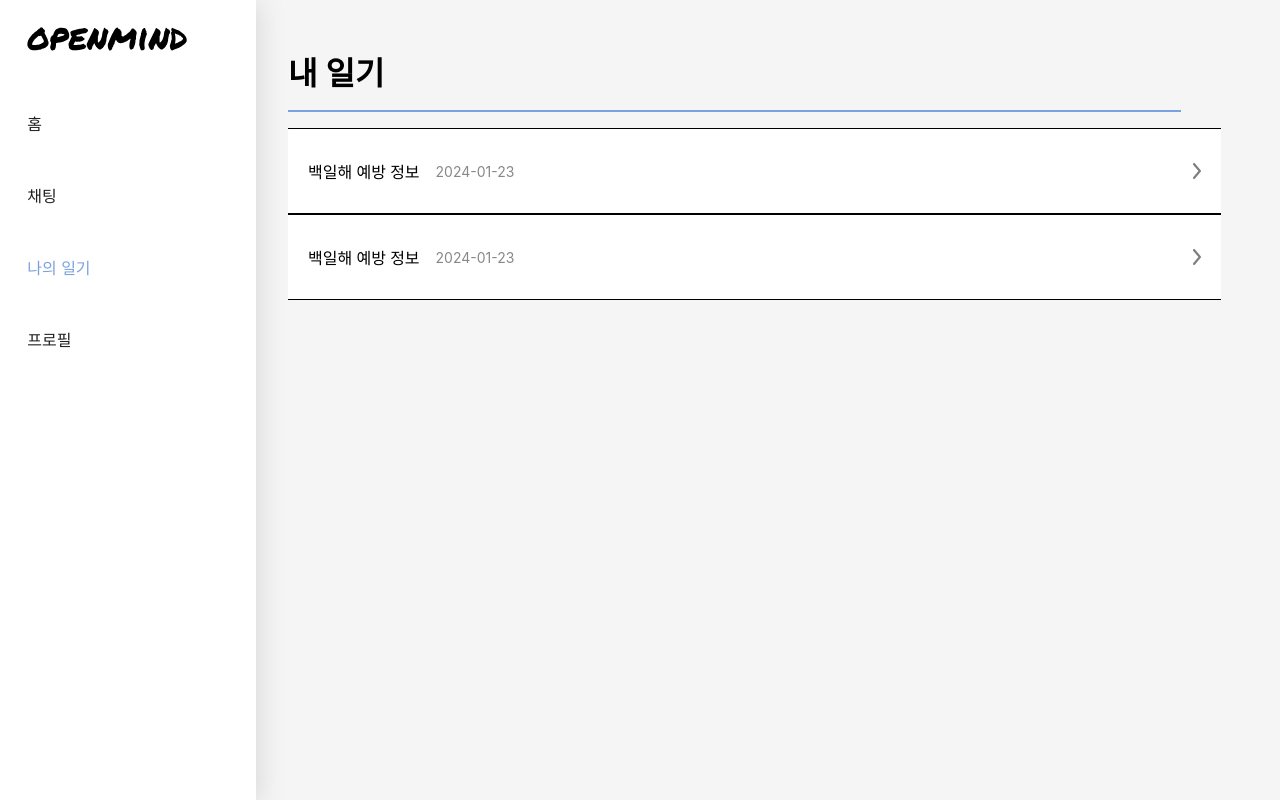
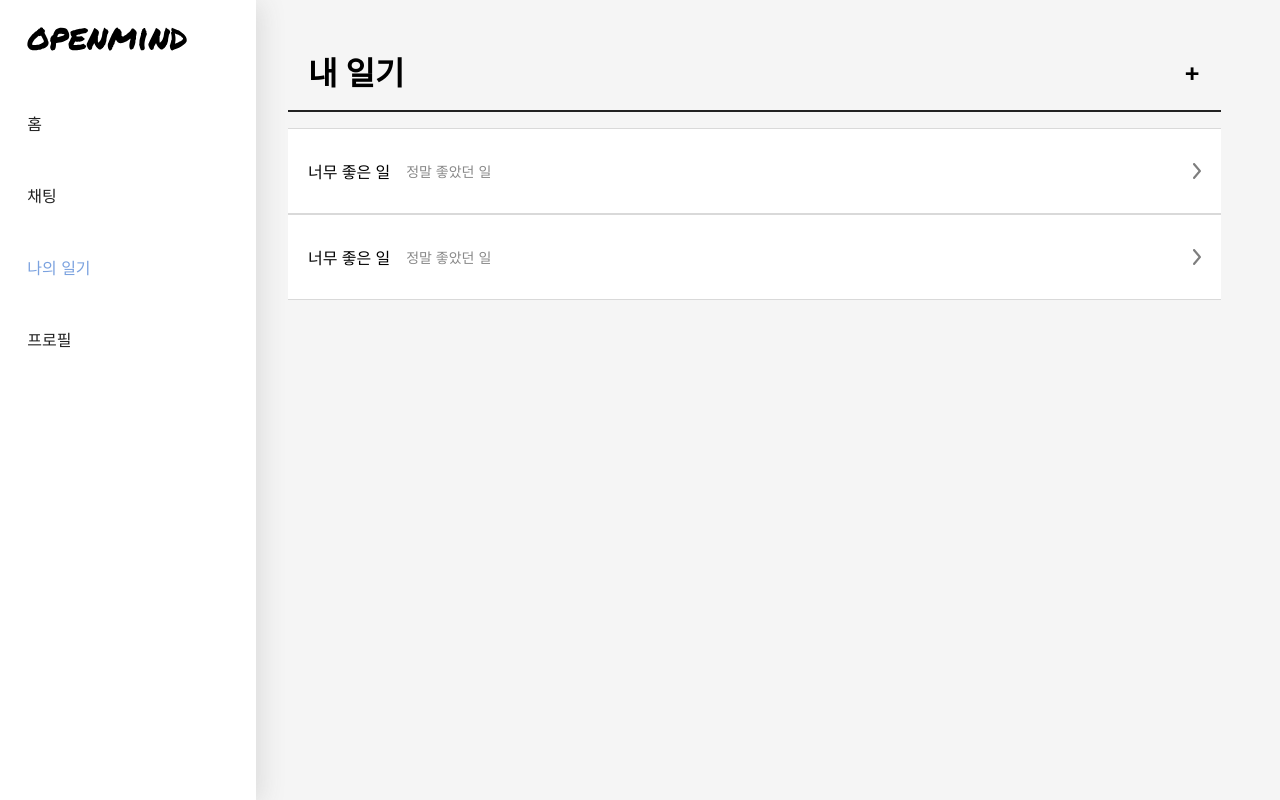
Before and after one commit to vibeguyss/web, a React (Vite) app: page /diary in a window 1280 px wide. Built offline with nearby package versions, Linux system fonts and the light colour scheme; a web font is replaced by a local one.

Commit message:
feat :: chat waiting view

```diff
--- a/src/components/diary/diaryelem/index.tsx
+++ b/src/components/diary/diaryelem/index.tsx
@@ -1,15 +1,21 @@
-import * as S from "./style"
+import * as S from "./style";
 
-const Diaryelem = () => {
-  return (
-    <S.Container>
-        <S.Wrapper>
-        <S.Title>백일해 예방 정보</S.Title>
-        <S.Date>2024-01-23</S.Date>
-        </S.Wrapper>
-        <S.Button src="/arrow.svg"></S.Button>
-    </S.Container>
-  )
+interface DiaryElem {
+    title: string;
+    detail: string;
+    link: any;
 }
 
-export default Diaryelem
+const Diaryelem = ({ title, detail, link }: DiaryElem) => {
+    return (
+        <S.Container>
+            <S.Wrapper>
+                <S.Title>{title}</S.Title>
+                <S.Date>{detail}</S.Date>
+            </S.Wrapper>
+            <S.Button src="/arrow.svg" onClick={link}></S.Button>
+        </S.Container>
+    );
+};
+
+export default Diaryelem;
--- a/src/components/diary/diaryelem/style.ts
+++ b/src/components/diary/diaryelem/style.ts
@@ -3,9 +3,8 @@ import { COLOR } from "../../../color/color";
 
 export const Container = styled.div`
     width: 100%;
-    border-color: ${COLOR.gray};
-    border-top: 1px solid;
-    border-bottom: 1px solid;
+    border-top: 1px solid ${COLOR.gray};
+    border-bottom: 1px solid ${COLOR.gray};
     background-color: ${COLOR.white};
     display: flex;
     align-items: center;
--- a/src/pages/chat/index.tsx
+++ b/src/pages/chat/index.tsx
@@ -1,9 +1,37 @@
+import { useState } from "react";
+import * as S from "./style";
+import Diaryelem from "../../components/diary/diaryelem";
+
 const Chat = () => {
-  return (
-    <div>
+    const [isSelected, setIsSelected] = useState<boolean>(true);
+    return (
+        <S.Container>
+            <S.ContentWrapper>
+                <S.Title>채팅하기</S.Title>
+                <S.ButtonWrapper>
+                    <S.Button
+                        isSelected={isSelected}
+                        onClick={() => setIsSelected((prev) => !prev)}
+                    >
+                        전문가
+                    </S.Button>
+                    <S.Button
+                        isSelected={!isSelected}
+                        onClick={() => setIsSelected((prev) => !prev)}
+                    >
+                        AI
+                    </S.Button>
+                </S.ButtonWrapper>
+                <S.ElemWrapper>
+                    <Diaryelem
+                        title="건강전문가"
+                        detail="건강입니다"
+                        link={""}
+                    />
+                </S.ElemWrapper>
+            </S.ContentWrapper>
+        </S.Container>
+    );
+};
 
-    </div>
-  )
-}
-
-export default Chat
+export default Chat;
--- /dev/null
+++ b/src/pages/chat/style.ts
@@ -0,0 +1,44 @@
+import styled from "styled-components";
+import { COLOR } from "../../color/color";
+
+interface ButtonProps {
+    isSelected: boolean;
+}
+
+export const Container = styled.div`
+    width: 100%;
+    height: 100%;
+    padding-top: 3rem;
+    box-sizing: border-box;
+`;
+
+export const ContentWrapper = styled.div`
+    display: flex;
+    flex-direction: column;
+    gap: 1rem;
+    width: 90%;
+`;
+
+export const Title = styled.div`
+    font-size: 2rem;
+    font-weight: 600;
+`;
+
+export const ButtonWrapper = styled.div`
+    display: flex;
+    gap: 1rem;
+`;
+
+export const Button = styled.div<ButtonProps>`
+    display: inline-flex;
+    padding: 0.4rem 1rem;
+    border-radius: 1rem;
+    color: ${(props) => (props.isSelected ? COLOR.white : COLOR.black)};
+    background-color: ${(props) => (props.isSelected ? COLOR.main : "")};
+    border: ${(props) => (props.isSelected ? "" : COLOR.main)};
+    cursor: pointer;
+`;
+
+export const ElemWrapper = styled.div`
+    width: 100%;
+`;
--- a/src/pages/diary/index.tsx
+++ b/src/pages/diary/index.tsx
@@ -1,22 +1,45 @@
 import Diaryelem from "../../components/diary/diaryelem";
-import * as S from"./style"
+import * as S from "./style";
 
 const Diary = () => {
-    return <S.Container>
-
-        <S.ContentWrapper>
-            <div
-            style={{
-                fontSize:'2rem',
-                fontWeight: 600
-            }}>내 일기</div>
-            <S.Divider/>
-            <S.ElemRapper>
-                <Diaryelem/>
-                <Diaryelem/>
-            </S.ElemRapper>
+    return (
+        <S.Container>
+            <S.ContentWrapper>
+                <S.TitleWrapper>
+                    <div
+                        style={{
+                            fontSize: "2rem",
+                            fontWeight: 600,
+                        }}
+                    >
+                        내 일기
+                    </div>
+                    <div
+                        style={{
+                            fontSize: "1.6rem",
+                            fontWeight: "600",
+                            cursor: "pointer",
+                        }}
+                    >
+                        +
+                    </div>
+                </S.TitleWrapper>
+                <S.Divider />
+                <S.ElemWrapper>
+                    <Diaryelem
+                        title="너무 좋은 일"
+                        detail="정말 좋았던 일"
+                        link=""
+                    />
+                    <Diaryelem
+                        title="너무 좋은 일"
+                        detail="정말 좋았던 일"
+                        link=""
+                    />
+                </S.ElemWrapper>
             </S.ContentWrapper>
-        </S.Container>;
+        </S.Container>
+    );
 };
 
 export default Diary;
--- a/src/pages/diary/style.ts
+++ b/src/pages/diary/style.ts
@@ -8,7 +8,7 @@ export const Container = styled.div`
     box-sizing: border-box;
 `;
 
-export const ElemRapper = styled.div`
+export const ElemWrapper = styled.div`
     width: 100%;
 `;
 
@@ -19,8 +19,17 @@ export const ContentWrapper = styled.div`
     gap: 1rem;
 `;
 
+export const TitleWrapper = styled.div`
+    width: 100%;
+    display: flex;
+    justify-content: space-between;
+    align-items: center;
+    padding: 0px 20px;
+`;
+
 export const Divider = styled.div`
     width: 100%;
     height: 2px;
-    background-color: ${COLOR.main};
+    background-color: ${COLOR.black};
+    padding: 0px 20px;
 `;
```
Also changed, not shown: src/pages/Home/style.ts (line endings or trailing spaces).
